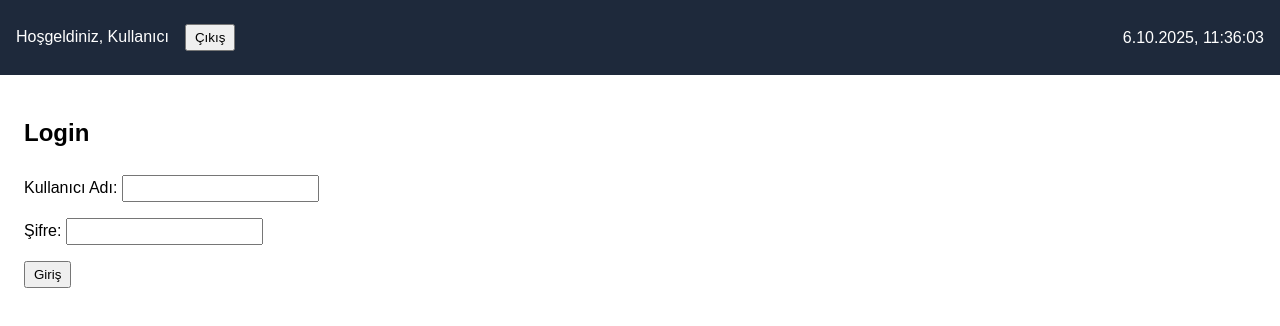
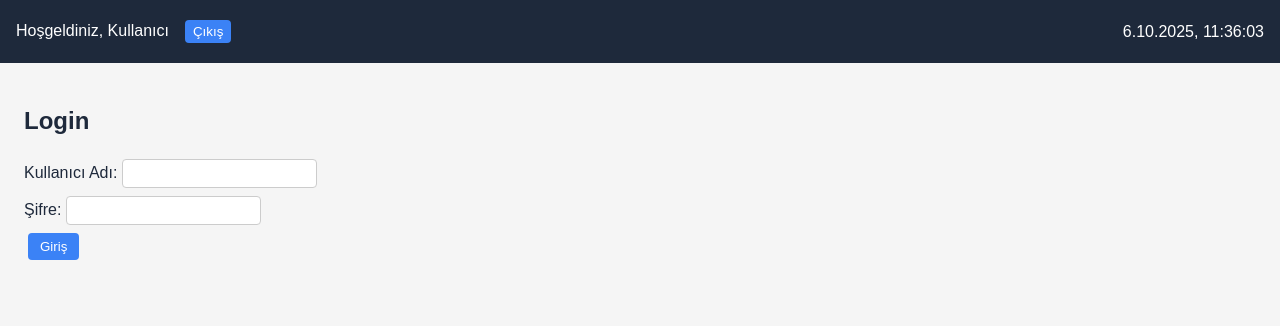
Before and after one commit to 07mercedes-source/panel-demov1, a Next.js app: page /login in a window 1280 px wide. Shown: the top 326 px of the page. Built offline with nearby package versions, Linux system fonts and the light colour scheme.

Commit message:
Update styles-global.css

```diff
--- a/styles-global.css
+++ b/styles-global.css
@@ -1,9 +1,75 @@
+/* Temel body stili */
 body {
-  font-family: Arial, sans-serif;
+  font-family: 'Arial', sans-serif;
   margin: 0;
   padding: 0;
+  background-color: #f5f5f5;
+  color: #1e293b;
 }
-input, button {
-  margin: 8px 0;
-  padding: 4px 8px;
+
+/* Navbar stili */
+nav {
+  padding: 16px;
+  background-color: #1e293b;
+  color: white;
+  display: flex;
+  justify-content: space-between;
+  align-items: center;
 }
+
+/* Butonlar */
+button {
+  padding: 6px 12px;
+  margin: 4px;
+  border: none;
+  border-radius: 4px;
+  cursor: pointer;
+  background-color: #3b82f6;
+  color: white;
+  transition: 0.2s;
+}
+button:hover {
+  background-color: #2563eb;
+}
+
+/* Input alanları */
+input {
+  padding: 6px 8px;
+  margin: 4px 0;
+  border: 1px solid #ccc;
+  border-radius: 4px;
+}
+
+/* Kart stili */
+.card {
+  background-color: white;
+  border-radius: 8px;
+  padding: 16px;
+  margin-bottom: 16px;
+  box-shadow: 0 2px 6px rgba(0,0,0,0.1);
+  transition: 0.2s;
+}
+.card:hover {
+  box-shadow: 0 4px 12px rgba(0,0,0,0.2);
+}
+
+/* Tablolar */
+table {
+  border-collapse: collapse;
+  width: 100%;
+  background-color: white;
+  border-radius: 8px;
+  overflow: hidden;
+  box-shadow: 0 2px 6px rgba(0,0,0,0.1);
+}
+th, td {
+  padding: 12px;
+  text-align: left;
+}
+th {
+  background-color: #3b82f6;
+  color: white;
+}
+tr:nth-child(even) {
+  background-color: #f0f4f8;
+}
```
